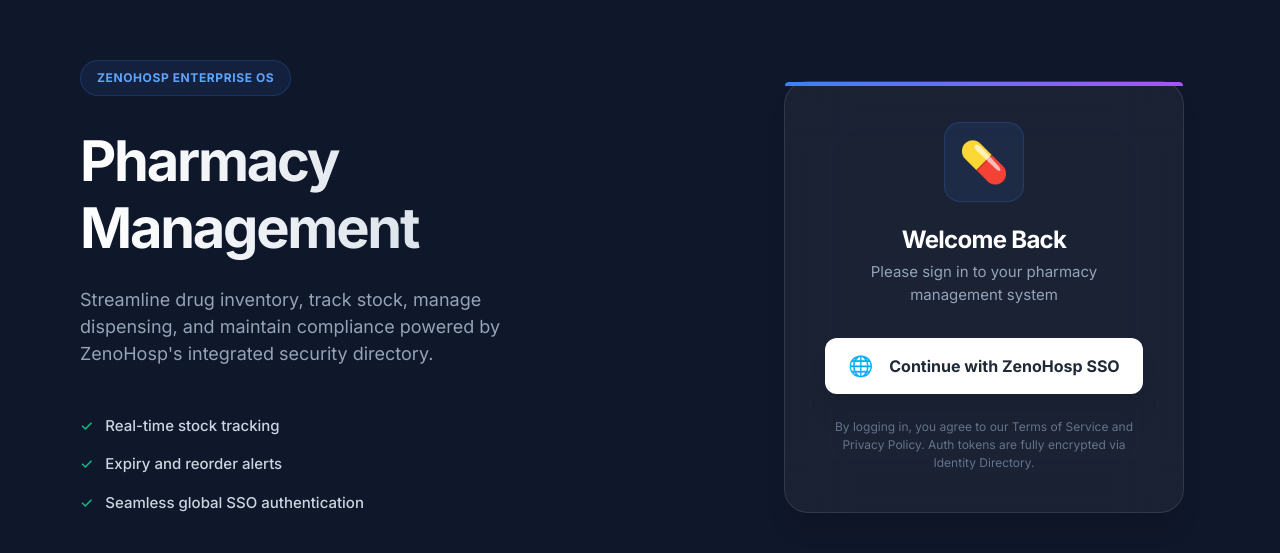
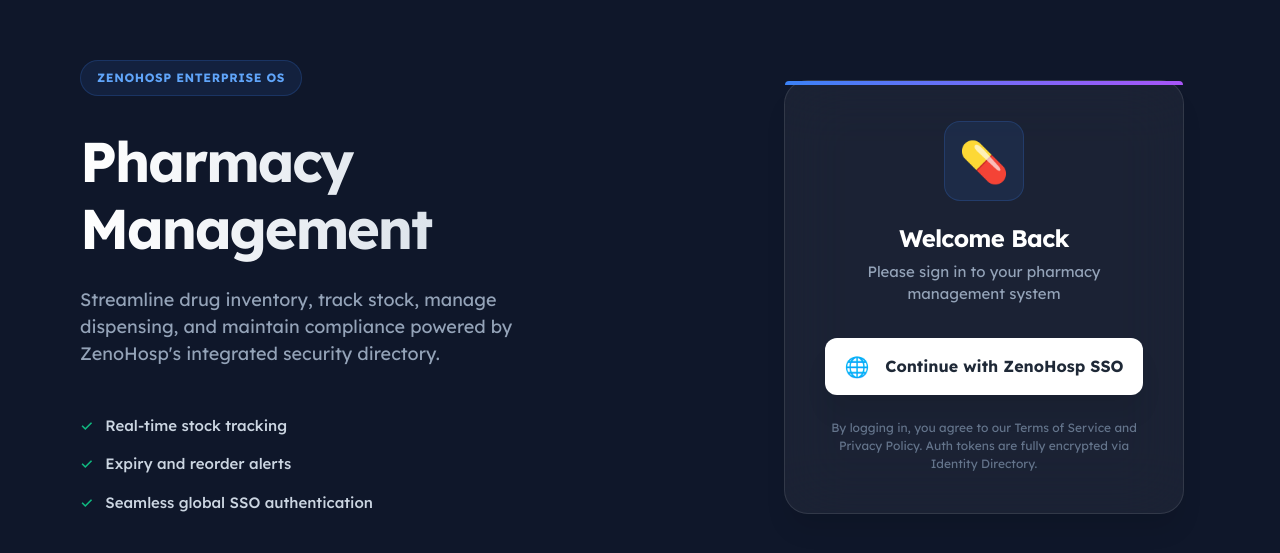
Before and after one commit to zenohosp-org/pharmacy-frontend, a React (Vite) app: page /login in a window 1280 px wide. Shown: the part 103-656 px from the top of the page. Built offline with nearby package versions, Linux system fonts and the light colour scheme; no server answers.

Commit message:
style(font): change font from inter to lexend

```diff
--- a/src/styles/design-system.css
+++ b/src/styles/design-system.css
@@ -1,6 +1,6 @@
 /* Design System - Base Variables and Utilities */
 
-@import url('https://fonts.googleapis.com/css2?family=Inter:ital,opsz,wght@0,14..32,300;0,14..32,400;0,14..32,500;0,14..32,600;0,14..32,700;1,14..32,400&display=swap');
+@import url('https://fonts.googleapis.com/css2?family=Lexend:wght@100..900&display=swap');
 
 :root {
   /* ── Brand Colors ── */
@@ -52,7 +52,7 @@
   --color-bg-card: #FFFFFF;
 
   /* ── Typography ── */
-  --font-primary: 'Inter', -apple-system, BlinkMacSystemFont, 'Segoe UI', sans-serif;
+  --font-primary: 'Lexend', -apple-system, BlinkMacSystemFont, 'Segoe UI', sans-serif;
   --font-mono: 'SF Mono', Monaco, 'Cascadia Code', Consolas, 'Courier New', monospace;
 
   --fs-xs: 0.6875rem;
```
